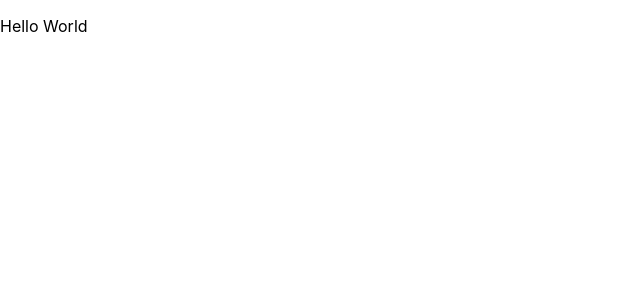
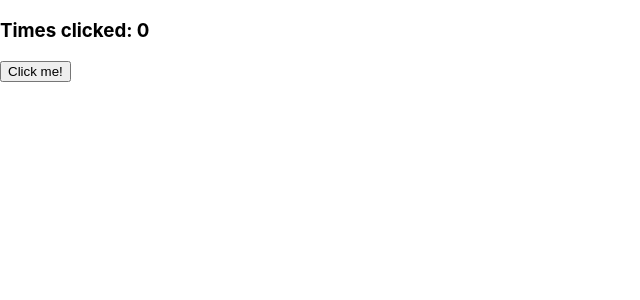
Before and after one commit to victorzottmann/pokedex-react, a React (Create React App) app: page / in a window 1280 px wide. Shown: the top 300 px of the page, without its empty margins (0-640 px from the left). Built offline with nearby package versions, Linux system fonts and the light colour scheme.

Commit message:
implement simple times clicked button counter to understand class components

```diff
--- a/public/index.html
+++ b/public/index.html
@@ -8,7 +8,7 @@
     <meta name="description" content="Web site created using create-react-app" />
     <link rel="apple-touch-icon" href="%PUBLIC_URL%/logo192.png" />
     <link rel="manifest" href="%PUBLIC_URL%/manifest.json" />
-    <title>React App</title>
+    <title>Pokedex</title>
   </head>
   <body>
     <div id="root"></div>
--- a/src/App.js
+++ b/src/App.js
@@ -4,8 +4,57 @@ import "./App.css";
 
 // component classes are useful because they offer more control in the form of lifecycle hooks
 class App extends React.Component {
+  constructor(props) {
+    super(props);
+    this.state = {
+      timesClicked: 0
+    };
+    /*
+      this line is needed in order to declare regular functions in class
+      components, otherwise use arrow functions
+    */
+    this.handleClick = this.handleClick.bind(this);
+  }
+
+  componentDidMount() {
+    console.log('component mounted');
+  }
+
+  componentDidUpdate() {
+    console.log('the component updated!');
+  }
+
+  componentWillUnmount() {
+    console.log('component unmounted');
+  }
+
+  shouldComponentUpdate() {
+    if (this.state.timesClicked % 2 === 0) {
+      return false;
+    } else {
+      return true;
+    }
+  }
+
+  /*
+    in a regular function the 'this' keyword refers to the function itself,
+    but in an arrow function it refers to the class
+  */
+  // handleClick = () =>
+  handleClick() {
+    this.setState({
+      timesClicked: this.state.timesClicked + 1
+    });
+    console.log(this.state.timesClicked);
+  };
+
   render() {
-    return <p>Hello World</p>;
+    return (
+      <>
+        <h3>Times clicked: {this.state.timesClicked}</h3>
+        <button onClick={this.handleClick}>Click me!</button>
+      </>
+    );
   }
 }
 
```
